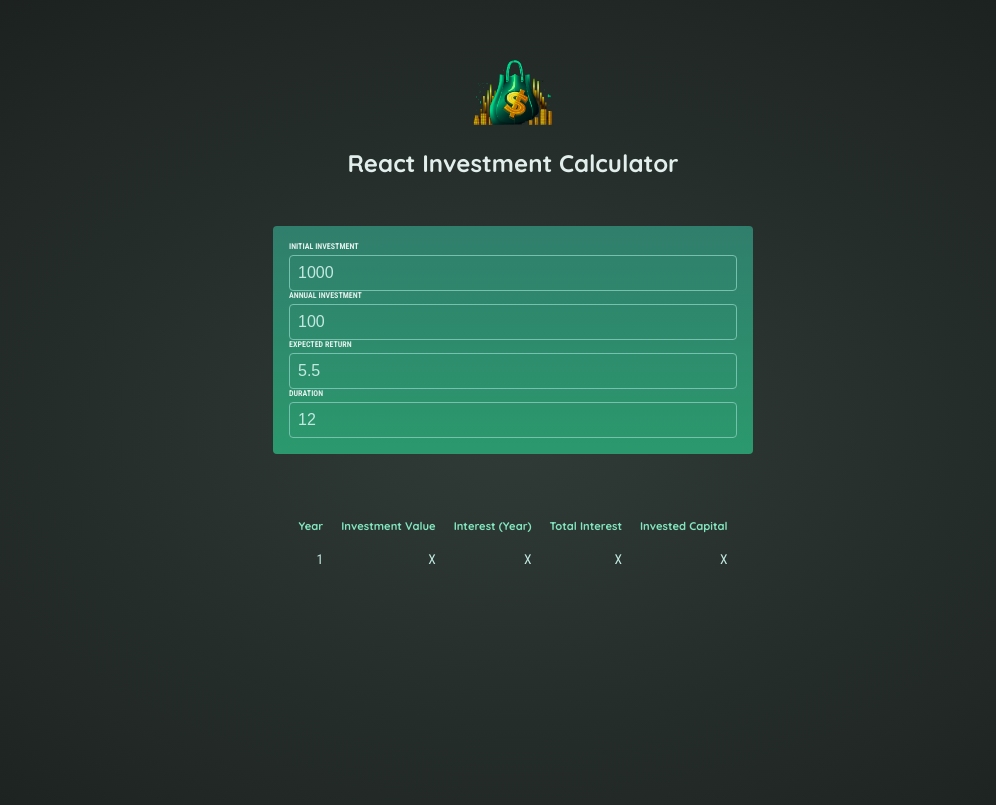
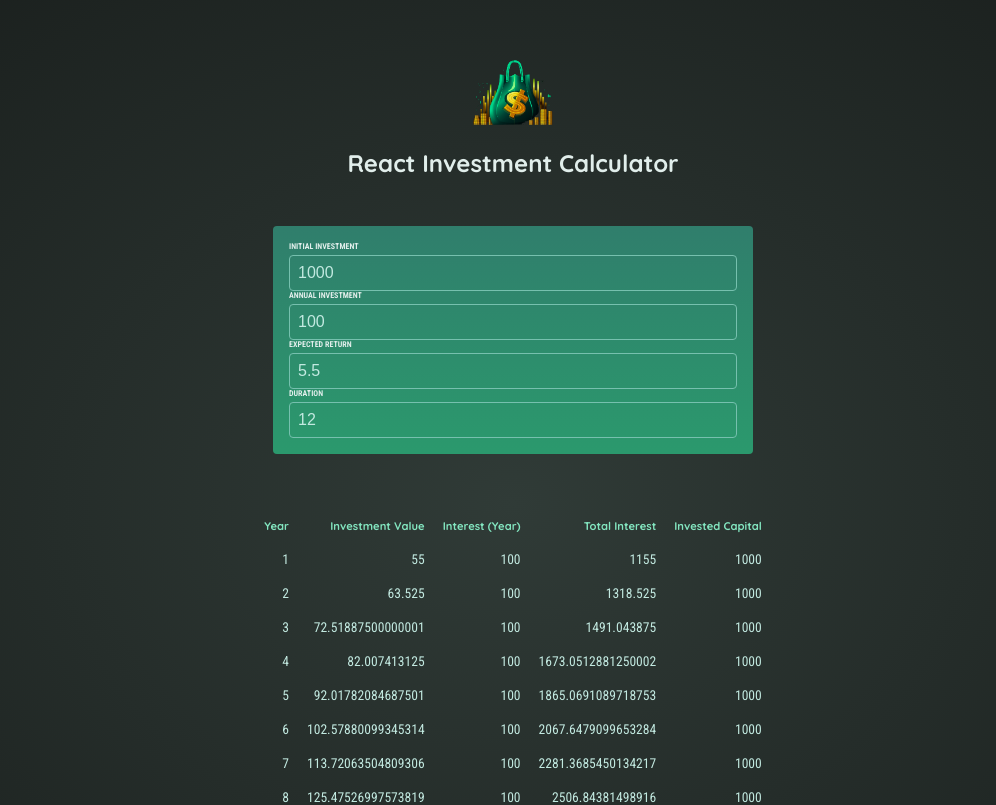
Before and after one commit to MarkAlex1234/Investment-Calculator, a React (Vite) app: page / in a window 1280 px wide. Shown: the top 805 px of the page, without its empty margins (127-1123 px from the left). Built offline with nearby package versions, Linux system fonts and the light colour scheme.

Commit message:
fix/investment-calulator-provider

```diff
--- a/src/App.jsx
+++ b/src/App.jsx
@@ -5,13 +5,11 @@
 
 function App() {
   return (
-    <>
+    <InvestmentProvider>
       <Header />
-      <InvestmentProvider>
-        <UserInput />
-        <ResultsTable />
-      </InvestmentProvider>
-    </>
+      <UserInput />
+      <ResultsTable />
+    </InvestmentProvider>
   );
 }
 
--- a/src/components/results-table.tsx
+++ b/src/components/results-table.tsx
@@ -1,5 +1,4 @@
-import React, { useContext } from 'react';
-import { ReactElement } from 'react';
+import React, { ReactElement, useContext } from 'react';
 import { InvestmentContext } from './investment-provider';
 import { calculateInvestmentResults } from '../util/investment';
 
@@ -32,13 +31,15 @@
         </tr>
       </thead>
       <tbody>
-        <tr>
-          <td>1</td>
-          <td>X</td>
-          <td>X</td>
-          <td>X</td>
-          <td>X</td>
-        </tr>
+        {annualData.map((yearData) => (
+          <tr>
+            <td>{yearData.year}</td>
+            <td>{yearData.interest}</td>
+            <td>{yearData.annualInvestment}</td>
+            <td>{yearData.valueEndOfYear}</td>
+            <td>{initialInvestment}</td>
+          </tr>
+        ))}
       </tbody>
     </table>
   );
```
